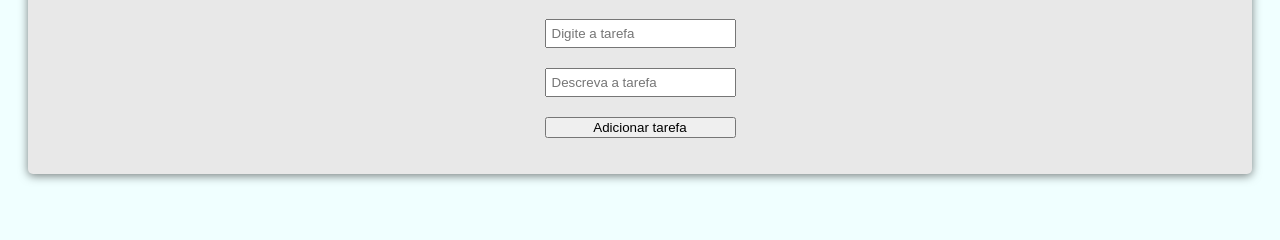
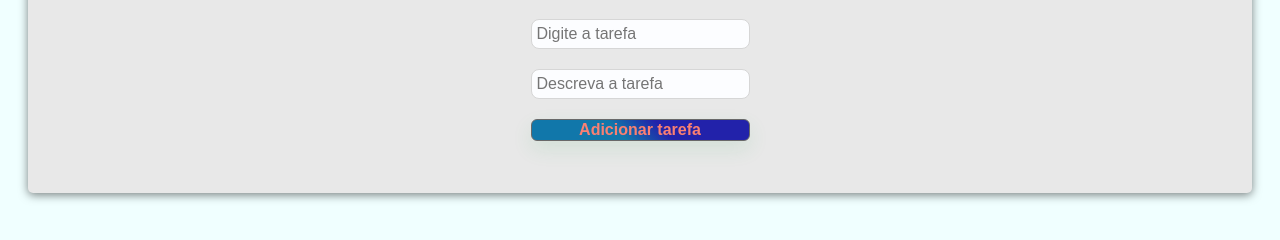
Before and after one commit to NincatBiel/gerenciador-tarefas, a plain HTML site: page frontend/index.html in a window 1280 px wide. Shown: the part 154-394 px from the top of the page. Drawn offline with nearby package versions, Linux system fonts and the light colour scheme.

Commit message:
id no form e na ul e alteração da estilização dos mesmos. versões corretas agora html v1.1 css v1.1

```diff
--- a/frontend/index.html
+++ b/frontend/index.html
@@ -16,15 +16,16 @@
         <h1>Gerenciador de Tarefas</h1>
 
         <div class="tarefas">
-            <form>
+            <form id="task-add">
                 <input type="text" placeholder="Digite a tarefa" required>
                 <input type="text" placeholder="Descreva a tarefa" required>
 
                 <button>Adicionar tarefa</button>
             </form>
 
-            <ul></ul>
         </div>
+        <ul id="task-list">
+        </ul>
     </main>
 </body>
 </html>
--- a/frontend/style.css
+++ b/frontend/style.css
@@ -41,11 +41,56 @@ form{
     gap: 20px;
 }
 
-input{
+#task-add input{
+    box-sizing: border-box;
+    font-size: 16px;
+    border: 1px solid #d6d6d6;
+    border-radius: 8px;
+    background: #fcfdff;
+    transition: border-color 0.12s ease, box-shadow 0.12s ease;
     padding: 5px;
 }
 
+#task-add input[type='text']:focus{
+    outline: none;
+    border-color: #63c07a;
+    box-shadow: 0 6px 18px rgba(99, 192, 122, 0.12);
+}
+
 /*========================= Botão =========================*/
+#task-add button{
+    display: inline-block;
+    border: 1px solid #696969;
+    border-radius: 6px;
+    cursor: pointer;
 
+    font-size: 16px;
+    font-weight: 690;
+    color: salmon;
 
-/*========================= Ul =========================*/
+    background: linear-gradient(45deg,#17a 40%, #22a 60%);
+    transition: transform 0.08s ease, box shadow 0.12s ease;
+    box-shadow: 0 8px 20px rgba(47,173,91,0.12);
+
+}
+
+#task-add button:hover{
+    border-color: slateblue;
+    transform: translateY(-2px);
+    box-shadow: 0 12px 28px rgba(47,173,91,0.20);
+    opacity: 0.98;
+}
+
+#task-add button:active{
+    border-color: slateblue;
+    transform: translateY(0);
+    box-shadow: 0 12px 28px rgba(47,173,91,0.20);
+    opacity: 0.98;
+}
+
+/*========================= Lista =========================*/
+#task-list{
+    width: 500px;
+    list-style: none;
+    padding: 0;
+}
```
